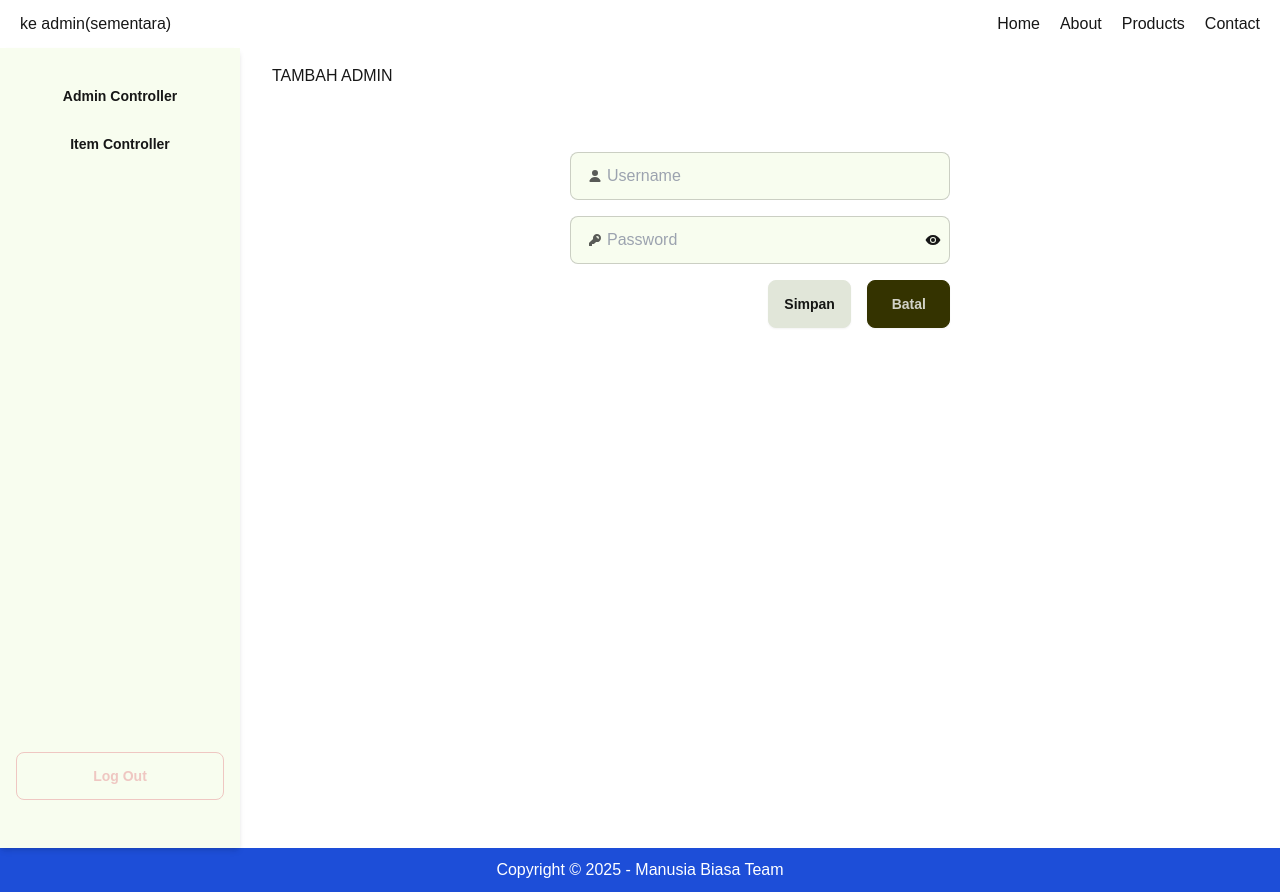
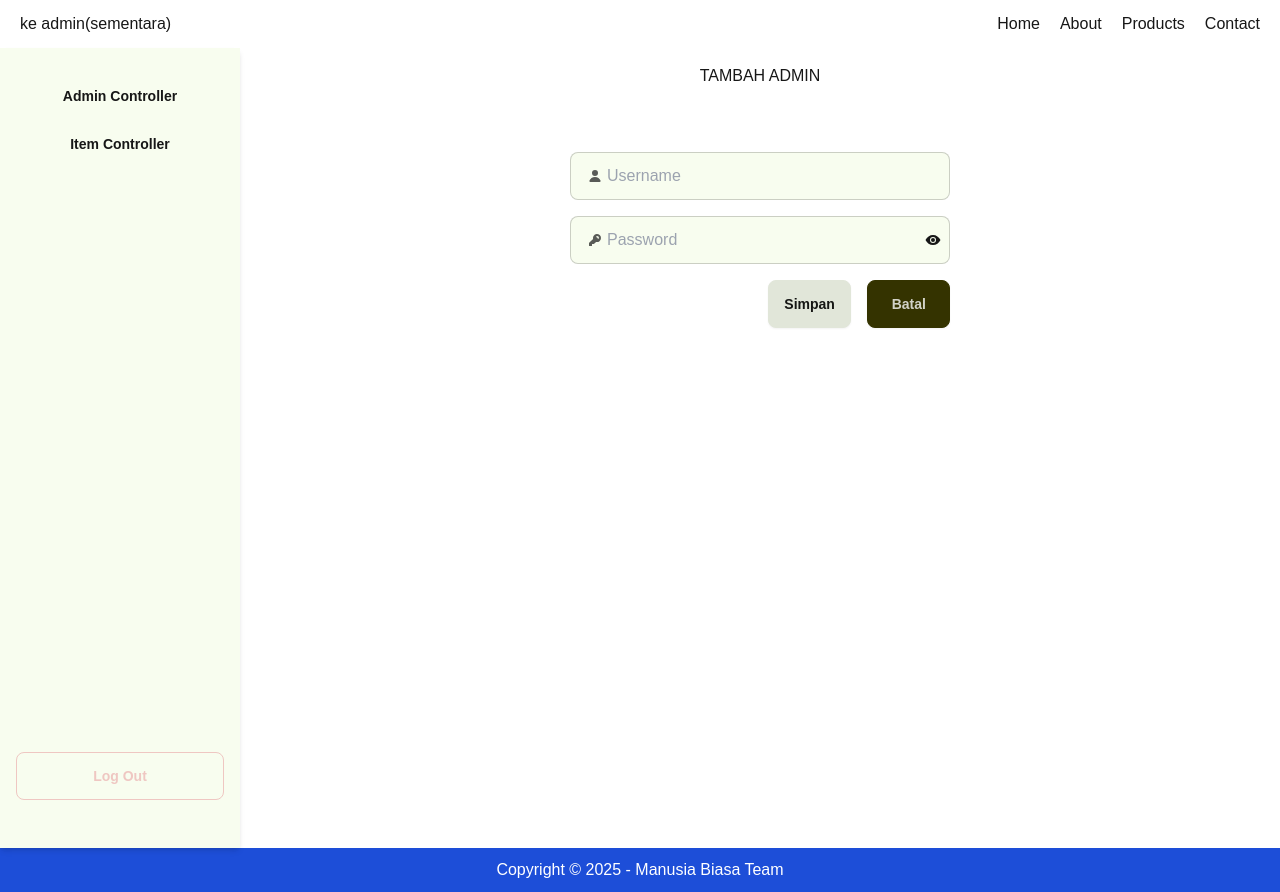
Before and after one commit to Deoca27/manusia-biasa, a Next.js app: page /admin/admin_controller/add in a window 1280 px wide. Built offline with nearby package versions, Linux system fonts and the light colour scheme.

Commit message:
jhoshe: menambahkan text-center pada teks TAMBAH ADMIN add page admin_Controller

```diff
--- a/app/admin/admin_controller/add/page.tsx
+++ b/app/admin/admin_controller/add/page.tsx
@@ -34,7 +34,7 @@ export default function AddPage() {
 
     return (
         <>
-         <div className="">TAMBAH ADMIN</div>
+         <div className="text-center">TAMBAH ADMIN</div>
             <div className="grid grid-cols-10 gap-4 mt-16">
                 <label className="input input-bordered flex items-center col-start-4 col-span-4">
                     <svg
```
